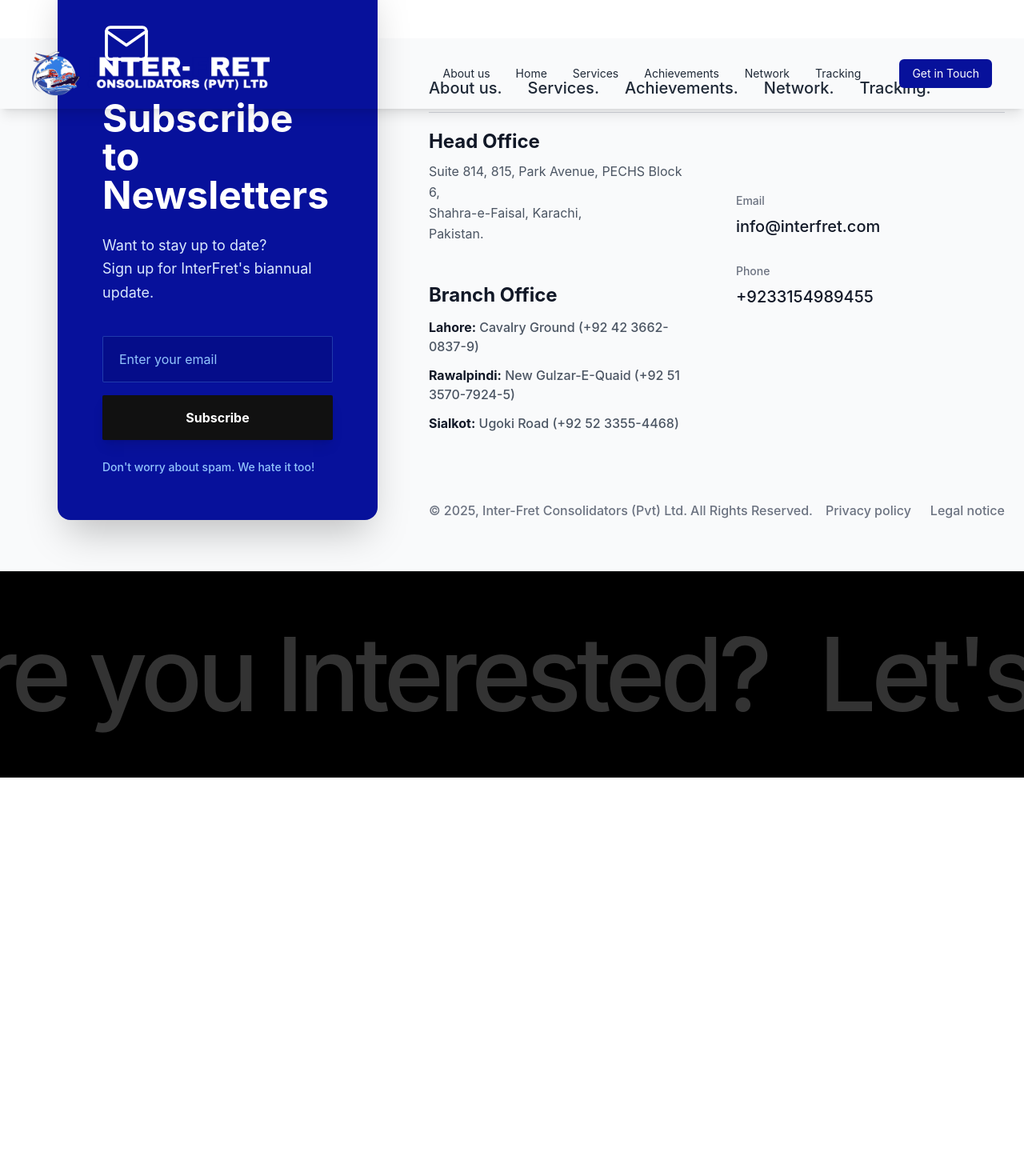
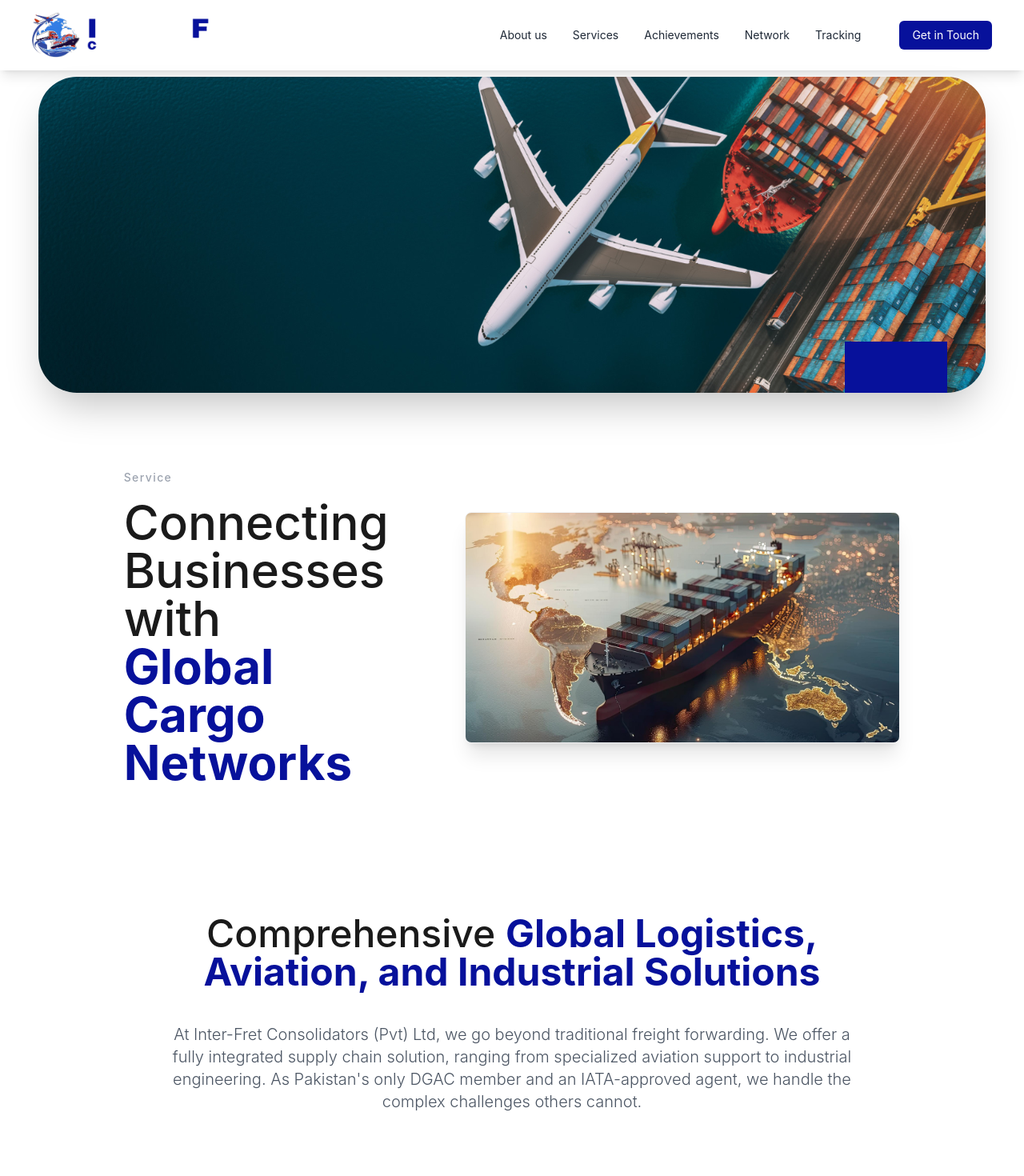
Before and after one commit to syedfaiqali/InterFred, a React (Vite) app: page /service in a window 1280 px wide. Shown: the top 1470 px of the page at 80% size. Before the commit the page ends 972 px from the top, so only its background shows below. Built offline with nearby package versions, Linux system fonts and the light colour scheme.

Commit message:
FaiqPrototype: basic services

```diff
--- a/src/App.tsx
+++ b/src/App.tsx
@@ -18,6 +18,7 @@ const Partners = React.lazy(() => import('./components/Partners'))
 const FAQ = React.lazy(() => import('./components/FAQ'))
 const Subscribe = React.lazy(() => import('./components/Subscribe'))
 const ScrollingText = React.lazy(() => import('./components/ScrollingText'))
+const ServicesSection = React.lazy(() => import('./components/ServicesSection'))
 const Footer = React.lazy(() => import('./components/Footer'))
 
 const App: React.FC = () => {
@@ -39,6 +40,7 @@ const App: React.FC = () => {
                 <div className="space-y-6">
                   <Highlights />
                   <Answer />
+                  <ServicesSection />
                   <SlideGallery />
                   <ValueProp />
                   <Specialization />
@@ -54,8 +56,13 @@ const App: React.FC = () => {
                 <ValueProp />
               </div>
             } />
+            <Route path="/service" element={
+              <div className="space-y-0 text-gray-800">
+                <ServicesSection />
+                <FAQ />
+              </div>
+            } />
           </Routes>
-
           {/* Common Footer Sections for all pages as requested */}
           <div className="mt-12 space-y-6">
             <Subscribe />
--- a/src/components/Header.tsx
+++ b/src/components/Header.tsx
@@ -63,8 +63,8 @@ const Header: React.FC = () => {
           <nav className="hidden md:flex items-center gap-8 text-sm">
             <div className={`flex items-center gap-8 transition-all duration-300 origin-right ${!scrolled ? 'translate-x-0 opacity-100 scale-100' : 'translate-x-8 opacity-0 scale-95'} ${isHomePage ? 'text-white' : 'text-gray-800'}`}>
               <Link to="/about" className="hover:underline">About us</Link>
-              <Link to="/" className="hover:underline">Home</Link>
-              <a href="#" className="hover:underline">Services</a>
+              <Link to="/service" className="hover:underline">Services</Link>
+              {/* <a href="#" className="hover:underline">Services</a> */}
               <a href="#" className="hover:underline">Achievements</a>
               <a href="#" className="hover:underline">Network</a>
               <a href="#" className="hover:underline">Tracking</a>
@@ -107,8 +107,7 @@ const Header: React.FC = () => {
               className={`hidden md:flex bg-[#f6f6f6] shadow-md rounded-md px-6 py-2.5 items-center gap-6 transition-all duration-300 origin-right ${isMenuOpen ? 'opacity-100 translate-x-0 scale-100' : 'opacity-0 translate-x-8 scale-95 pointer-events-none absolute right-full mr-4'}`}
             >
               <Link to="/about" onClick={() => setIsMenuOpen(false)} className="text-gray-800 hover:text-[#07119B] text-sm font-medium whitespace-nowrap transition-colors">About us</Link>
-              <Link to="/" onClick={() => setIsMenuOpen(false)} className="text-gray-800 hover:text-[#07119B] text-sm font-medium whitespace-nowrap transition-colors">Home</Link>
-              <a href="#" className="text-gray-800 hover:text-[#07119B] text-sm font-medium whitespace-nowrap transition-colors">Services</a>
+              <Link to="/service" onClick={() => setIsMenuOpen(false)} className="text-gray-800 hover:text-[#07119B] text-sm font-medium whitespace-nowrap transition-colors">Services</Link>
               <a href="#" className="text-gray-800 hover:text-[#07119B] text-sm font-medium whitespace-nowrap transition-colors">Achievements</a>
               <a href="#" className="text-gray-800 hover:text-[#07119B] text-sm font-medium whitespace-nowrap transition-colors">Network</a>
               <a href="#" className="text-gray-800 hover:text-[#07119B] text-sm font-medium whitespace-nowrap transition-colors">Tracking</a>
@@ -147,20 +146,15 @@ const Header: React.FC = () => {
         <button onClick={() => setMobileMenuOpen(false)} className="absolute top-4 right-6 text-white text-4xl z-50 font-light">✕</button>
 
         <div className="grid grid-cols-2 w-full min-h-full content-start text-left">
-          {/* Home - Blue Block */}
-          <Link to="/" className="aspect-square bg-[#07119B] p-6 flex flex-col justify-end border border-white/5 cursor-pointer no-underline" onClick={() => { setMobileMenuOpen(false); window.scrollTo({ top: 0, behavior: 'smooth' }); }}>
-            <span className="text-white text-lg font-bold">Home.</span>
-          </Link>
-
           {/* About Us */}
           <Link to="/about" onClick={() => setMobileMenuOpen(false)} className="aspect-square bg-[#1a1a1a] p-6 flex flex-col justify-end border border-white/5 hover:bg-[#252525] transition-colors no-underline">
             <span className="text-white text-lg font-bold">About us.</span>
           </Link>
 
           {/* Services */}
-          <a href="#" onClick={() => setMobileMenuOpen(false)} className="aspect-square bg-[#1a1a1a] p-6 flex flex-col justify-end border border-white/5 hover:bg-[#252525] transition-colors no-underline">
+          <Link to="/service" onClick={() => setMobileMenuOpen(false)} className="aspect-square bg-[#1a1a1a] p-6 flex flex-col justify-end border border-white/5 hover:bg-[#252525] transition-colors no-underline">
             <span className="text-white text-lg font-bold">Services.</span>
-          </a>
+          </Link>
 
           {/* Achievements */}
           <a href="#" onClick={() => setMobileMenuOpen(false)} className="aspect-square bg-[#1a1a1a] p-6 flex flex-col justify-end border border-white/5 hover:bg-[#252525] transition-colors no-underline">
--- /dev/null
+++ b/src/components/ServicesSection.tsx
@@ -0,0 +1,70 @@
+import * as React from 'react';
+// import servicesHero from '../assets/services_hero_combo_1768219477140.png';
+import shipGlobal from '../assets/ServicePlane.svg';
+import servicesShip from '../assets/connectionship.svg';
+
+const ServicesSection: React.FC = () => {
+    return (
+        <section className="bg-white py-12 lg:py-24 overflow-hidden">
+            <div className="max-w-[1400px] mx-auto px-6 lg:px-12">
+
+                {/* Top wide hero image with rounded corners */}
+                <div className="relative w-full aspect-[21/9] lg:aspect-[3/1] rounded-[2rem] lg:rounded-[3rem] overflow-hidden mb-16 lg:mb-24 shadow-2xl">
+                    <img
+                        src={shipGlobal}
+                        alt="Interfret Global Logistics"
+                        className="w-full h-full object-cover"
+                    />
+
+                    {/* Decorative Blue Square - Floating on the right edge */}
+                    <div className="absolute right-0 bottom-0 translate-y-1/2 -translate-x-12 hidden lg:block">
+                        <div className="w-32 h-32 bg-[#07119B] shadow-lg"></div>
+                    </div>
+                </div>
+
+                <div className="grid grid-cols-1 lg:grid-cols-12 gap-12 lg:gap-24 items-center">
+
+                    {/* Left: Heading and Label */}
+                    <div className="lg:col-span-1 hidden lg:block"></div>
+                    <div className="lg:col-span-4 space-y-8">
+                        <div className="space-y-4">
+                            <span className="text-gray-400 font-medium tracking-widest text-sm block">Service</span>
+                            <h2 className="text-4xl lg:text-6xl font-medium leading-[1.1] text-[#1A1A1A]">
+                                Connecting<br />
+                                Businesses with<br />
+                                <span className="text-[#07119B] font-bold">Global Cargo<br />Networks</span>
+                            </h2>
+                        </div>
+                    </div>
+
+                    {/* Right: Secondary Image */}
+                    <div className="lg:col-span-6 relative">
+                        <div className="rounded-lg overflow-hidden shadow-xl border border-gray-100">
+                            <img
+                                src={servicesShip}
+                                alt="Global Network"
+                                className="w-full h-auto object-cover"
+                            />
+                        </div>
+                    </div>
+
+                </div>
+
+                {/* Comprehensive Solutions Section */}
+                <div className="mt-32 lg:mt-40 max-w-4xl mx-auto text-center space-y-10">
+                    <h3 className="text-3xl lg:text-5xl font-medium leading-tight text-[#1A1A1A]">
+                        Comprehensive <span className="text-[#07119B] font-bold">Global Logistics, Aviation, and Industrial Solutions</span>
+                    </h3>
+                    <p className="text-lg lg:text-xl text-gray-600 leading-relaxed font-light px-4">
+                        At Inter-Fret Consolidators (Pvt) Ltd, we go beyond traditional freight forwarding.
+                        We offer a fully integrated supply chain solution, ranging from specialized
+                        aviation support to industrial engineering. As Pakistan's only DGAC member and
+                        an IATA-approved agent, we handle the complex challenges others cannot.
+                    </p>
+                </div>
+            </div>
+        </section>
+    );
+};
+
+export default ServicesSection;
```
Also changed, not shown: src/Assets/ServicePlane.svg (added), src/Assets/connectionship.svg (added).
